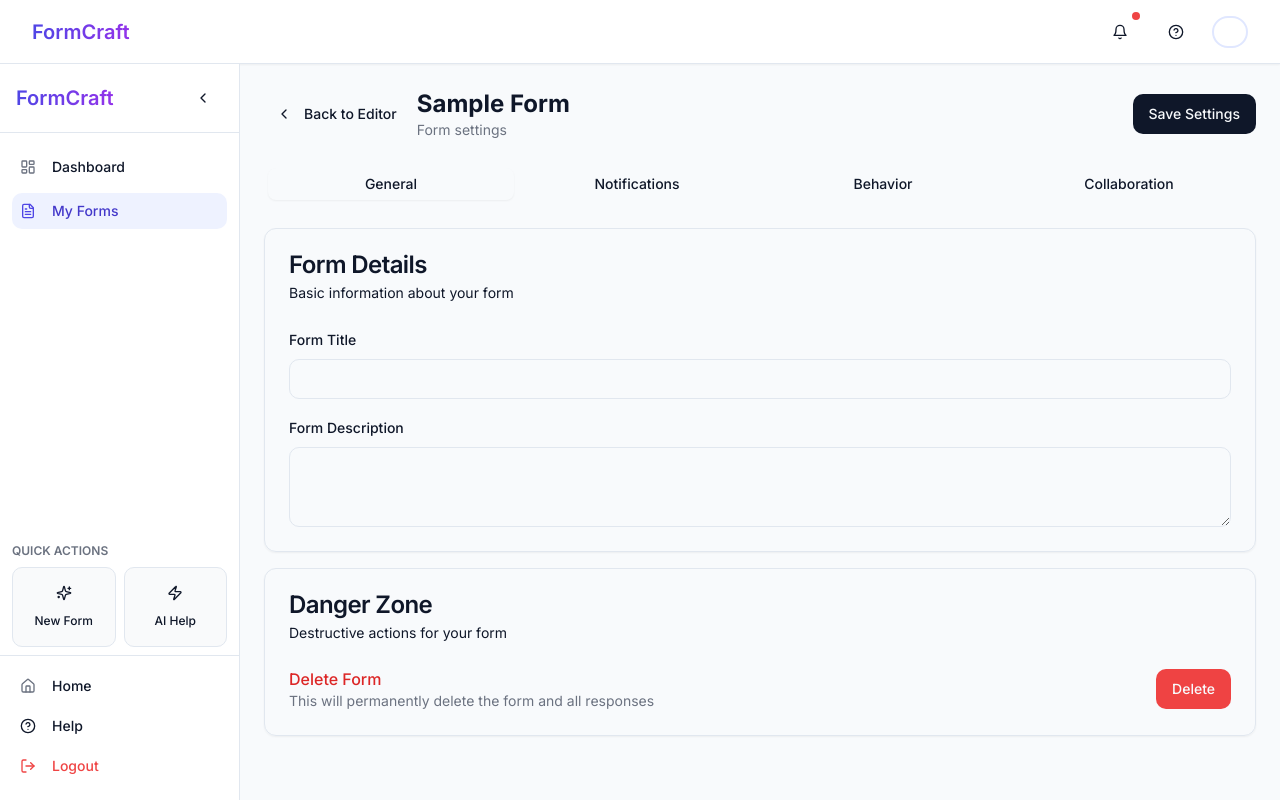
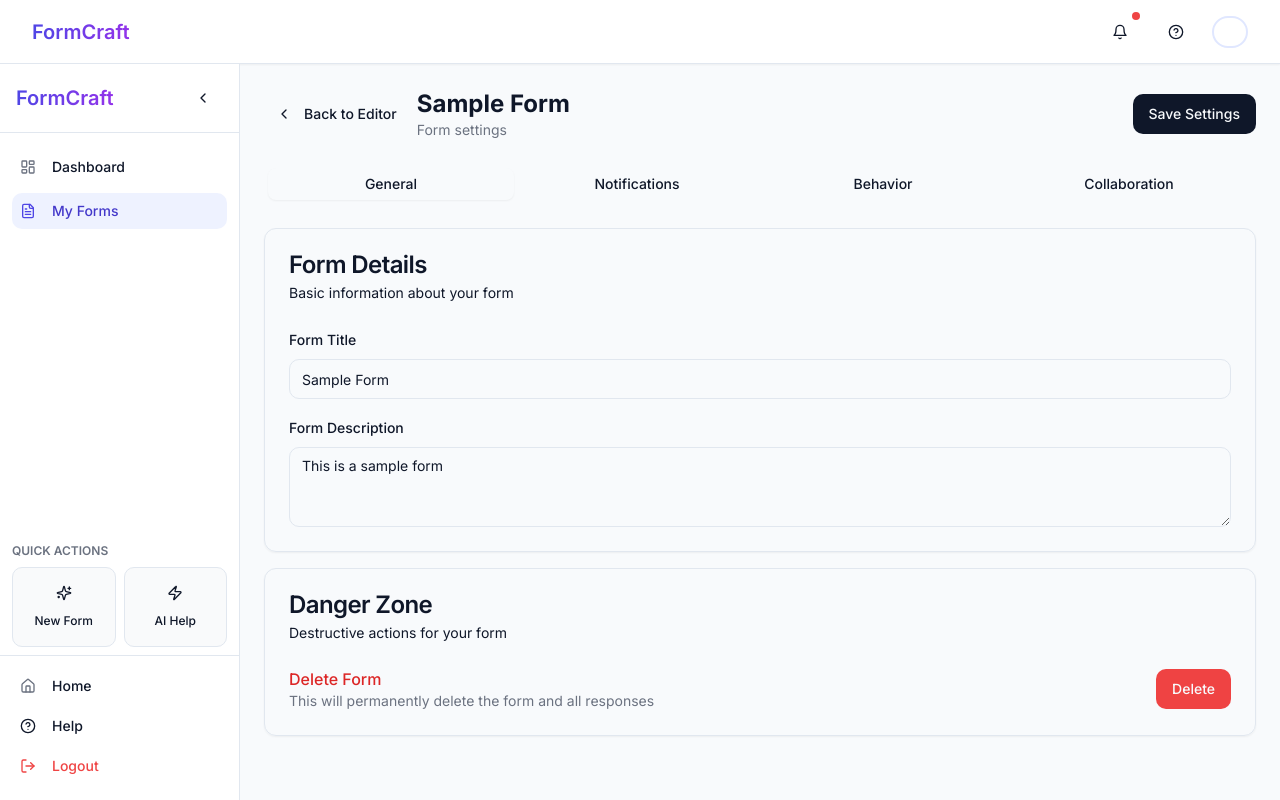
Before and after one commit to shauryapatel1/tallytastic-ui, a React (Vite) app: page /dashboard/forms/1/settings in a window 1280 px wide. Built offline with nearby package versions, Linux system fonts and the light colour scheme; sample sign-in values are in the browser's storage.

Commit message:
Fix: Resolve type errors in FormSettings and PublicForm
Fixes type errors related to the useQuery hook in FormSettings and the onSubmit handler in PublicForm.

```diff
--- a/src/pages/dashboard/FormSettings.tsx
+++ b/src/pages/dashboard/FormSettings.tsx
@@ -1,5 +1,5 @@
 
-import { useState } from "react";
+import { useState, useEffect } from "react";
 import { useParams, Link } from "react-router-dom";
 import { DashboardLayout } from "./Layout";
 import { CollaborationPanel } from "@/components/dashboard/collaboration/CollaborationPanel";
@@ -87,18 +87,22 @@ export default function FormSettings() {
     queryKey: ["form", id],
     queryFn: () => id ? getFormById(id) : Promise.reject("No form ID provided"),
     enabled: !!id,
-    onSuccess: (data) => {
+  });
+
+  // Set form data when it's loaded
+  useEffect(() => {
+    if (form) {
       // Initialize form data
-      setFormTitle(data.title);
-      setFormDescription(data.description || "");
-      setNotifyOnSubmission(data.settings?.notifications?.onSubmission || false);
-      setNotificationEmail(data.settings?.notifications?.emailAddresses?.[0] || "");
-      setRedirectUrl(data.settings?.behavior?.redirectUrl || "");
-      setSuccessMessage(data.settings?.behavior?.successMessage || "");
-      setAllowMultiple(data.settings?.behavior?.allowMultipleSubmissions || false);
-      setEnableCaptcha(data.settings?.behavior?.captchaEnabled || false);
+      setFormTitle(form.title);
+      setFormDescription(form.description || "");
+      setNotifyOnSubmission(form.settings?.notifications?.onSubmission || false);
+      setNotificationEmail(form.settings?.notifications?.emailAddresses?.[0] || "");
+      setRedirectUrl(form.settings?.behavior?.redirectUrl || "");
+      setSuccessMessage(form.settings?.behavior?.successMessage || "");
+      setAllowMultiple(form.settings?.behavior?.allowMultipleSubmissions || false);
+      setEnableCaptcha(form.settings?.behavior?.captchaEnabled || false);
     }
-  });
+  }, [form]);
 
   const handleSaveSettings = () => {
     setIsSaving(true);
--- a/src/pages/public/PublicForm.tsx
+++ b/src/pages/public/PublicForm.tsx
@@ -94,12 +94,12 @@ export default function PublicForm() {
     loadForm();
   }, [id, toast]);
 
-  const handleSubmit = async (formData: Record<string, any>) => {
+  const handleSubmit = async (formData: Record<string, any>): Promise<void> => {
     if (!id) return;
 
     try {
       await submitFormResponse(id, formData);
-      return true;
+      // Return void instead of boolean to match the expected function type
     } catch (err) {
       console.error("Error submitting form:", err);
       throw new Error("Failed to submit form");
```
